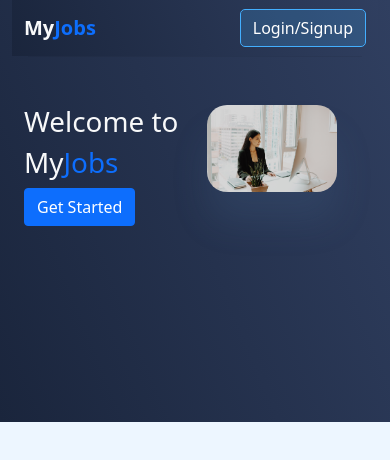
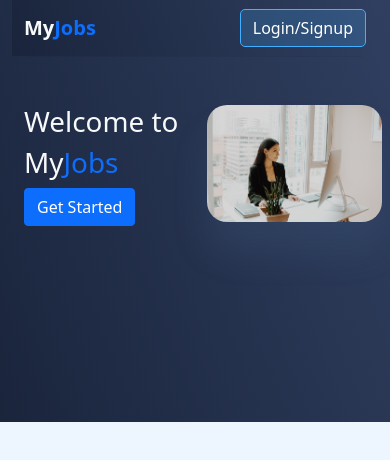
Before and after one commit to hitesh0710/MyJobs, a React (Create React App) app: page /home in a window 390 px wide. Shown: the top 460 px of the page. Built offline with nearby package versions, Linux system fonts and the light colour scheme.

Commit message:
fixed console warnings and errors

```diff
--- a/src/App.css
+++ b/src/App.css
@@ -4,11 +4,6 @@
   height: 50vh;
   background: transparent linear-gradient(248deg, #303F60 0%, #1A253C 100%) 0% 0% no-repeat padding-box;
   opacity: 1;
-}
-
-.mainBg {
-  height: 100vh;
-  background: #EDF6FF 0% 0% no-repeat padding-box;
 }
 
 .menuBar {
--- a/src/App.js
+++ b/src/App.js
@@ -29,6 +29,7 @@ function App() {
     localStorage.setItem('login', isLoggedIn);
     localStorage.setItem('name', userName);
     localStorage.setItem('token', authToken);
+    document.body.style.backgroundColor = "#EDF6FF";
   }, [isLoggedIn, authToken, userName]);
 
   let user = {
--- a/src/components/get-candidates/GetCandidates.css
+++ b/src/components/get-candidates/GetCandidates.css
@@ -1,12 +1,10 @@
 .candidateDiv {
-    flex: 0 0 49%;
-    margin: 3px;
+    flex: 0 0 50%;
 }
 
 @media only screen and (max-width: 600px) {
     .candidateDiv {
         flex: 1 0 80%;
-        margin: 3px;
     }
 }
 
--- a/src/components/get-candidates/GetCandidates.js
+++ b/src/components/get-candidates/GetCandidates.js
@@ -10,7 +10,7 @@ import { Container, Col, Row } from 'react-bootstrap';
 
 function ShowCandidates({ candidate }) {
     return (
-        <Card >
+        <Card className="marginCard">
             <Card.Body>
                 <Card.Text>
                     <Container>
@@ -60,7 +60,7 @@ function GetCandidates({ showCandidates, handleCandidates, id }) {
             setError(true);
         });
 
-    }, []);
+    }, []); // eslint-disable-line react-hooks/exhaustive-deps
 
 
     if (showCandidates && error)
@@ -100,7 +100,7 @@ function GetCandidates({ showCandidates, handleCandidates, id }) {
                         {
                             candidates ?
                                 (candidates.map((candidate) => {
-                                    return <div className="candidateDiv"><ShowCandidates candidate={candidate} key={candidate.id} /> </div>;
+                                    return <div className="candidateDiv" key={candidate.id} ><ShowCandidates candidate={candidate} /> </div>;
                                 })) : (<div className="nocandidateDiv"><h4 className="text-center">No applications available!</h4> </div>)
                         }
                     </div>
--- a/src/components/get-jobs/GetJobs.css
+++ b/src/components/get-jobs/GetJobs.css
@@ -23,6 +23,15 @@
 }
 
 .childDiv {
-    flex: 0 1 30%;
-    margin: 5px;
+    flex: 0 0 33.333333%;
 }
+
+@media only screen and (max-width: 600px) {
+    .childDiv {
+        flex: 1 0 100%;
+    }
+}
+
+.marginCard {
+    margin: 3px;
+}
--- a/src/components/get-jobs/GetJobs.js
+++ b/src/components/get-jobs/GetJobs.js
@@ -12,21 +12,19 @@ import { useHistory } from 'react-router-dom';
 function ShowJobs({ job }) {
     const [showCandidates, handleCandidates] = React.useState(false);
     return (
-        <div >
+        <div className="marginCard">
             <Card>
                 <Card.Body>
                     <Card.Title>{job.title}</Card.Title>
                     <Card.Text className="textOverflow">
                         {job.description}
                     </Card.Text>
-                    <Card.Text>
+                    <div>
                         <div>
-                            <div>
-                                <LocationOnOutlinedIcon className="text-primary" /> {job.location}
-                            </div>
-                            <Button onClick={() => handleCandidates(true)} className="my-2 customButton">Applied Candidates</Button>
+                            <LocationOnOutlinedIcon className="text-primary" /> {job.location}
                         </div>
-                    </Card.Text>
+                        <Button onClick={() => handleCandidates(true)} className="my-2 customButton">Applied Candidates</Button>
+                    </div>
                 </Card.Body >
             </Card >
             <GetCandidates showCandidates={showCandidates} handleCandidates={handleCandidates} id={job.id} />
@@ -76,7 +74,7 @@ function GetJobs() {
             setLoad(false);
         });
 
-    }, []);
+    }, []); // eslint-disable-line react-hooks/exhaustive-deps
 
     const prevPage = (e) => {
         e.preventDefault();
@@ -133,7 +131,7 @@ function GetJobs() {
 
                 {
                     jobs.map((job) => {
-                        return <div className="childDiv"><ShowJobs job={job} key={job.id} /></div>;
+                        return <div className="childDiv" key={job.id}><ShowJobs job={job} /></div>;
                     })
                 }
 
--- a/src/components/home/Home.css
+++ b/src/components/home/Home.css
@@ -4,6 +4,17 @@
     opacity: 1;
     width: 82%;
     vertical-align: middle;
+}
+
+@media only screen and (max-width: 600px) {
+    .img-style {
+        box-shadow: 0px 30px 36px #557DA526;
+        border-radius: 20px;
+        opacity: 1;
+        width: 110%;
+        vertical-align: middle;
+        align-self: center;
+    }
 }
 
 .text {
```
